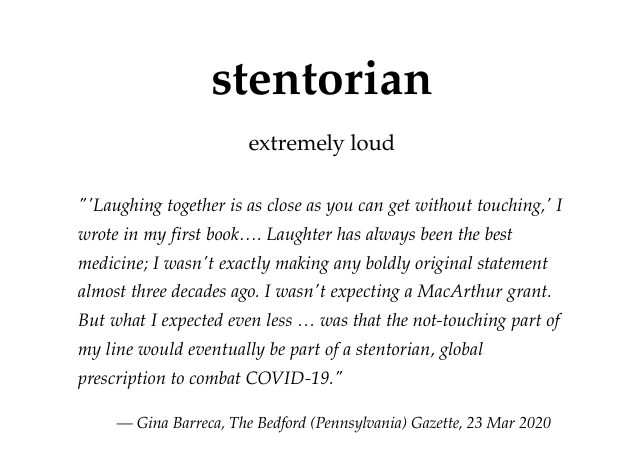
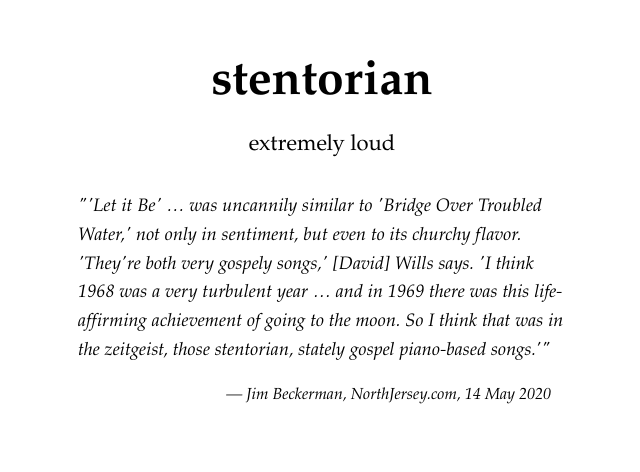
Before and after one commit to ijfg/Wordy-Land, a plain HTML site: page index.html in a window 1280 px wide. Shown: the part 2386-2858 px from the top of the page, without its empty margins (318-958 px from the left). Drawn offline with Linux system fonts and the light colour scheme.

Commit message:
Update example

```diff
--- a/index.html
+++ b/index.html
@@ -26,16 +26,14 @@
         <h1>stentorian</h1>
         <h3>extremely loud</h3>
         <blockquote>
-          "'Laughing together is as close as you can get without touching,'
-          I wrote in my first book…. Laughter has always been the best medicine;
-           I wasn't exactly making any boldly original statement almost three
-           decades ago. I wasn't expecting a MacArthur grant. But what I
-           expected even less … was that the not-touching part of my line would
-           eventually be part of a stentorian, global prescription to combat
-           COVID-19."
+          "'Let it Be' … was uncannily similar to 'Bridge Over Troubled Water,'
+           not only in sentiment, but even to its churchy flavor. 'They're both
+           very gospely songs,' [David] Wills says. 'I think 1968 was a very
+           turbulent year … and in 1969 there was this life-affirming
+           achievement of going to the moon. So I think that was in the
+           zeitgeist, those stentorian, stately gospel piano-based songs.'"
         </blockquote>
-        <div class="source">— Gina Barreca, The Bedford (Pennsylvania) Gazette,
-          23 Mar 2020</div>
+        <div class="source">— Jim Beckerman, NorthJersey.com, 14 May 2020</div>
       </section>
       <section>
         <h1>farrago</h1>
```
